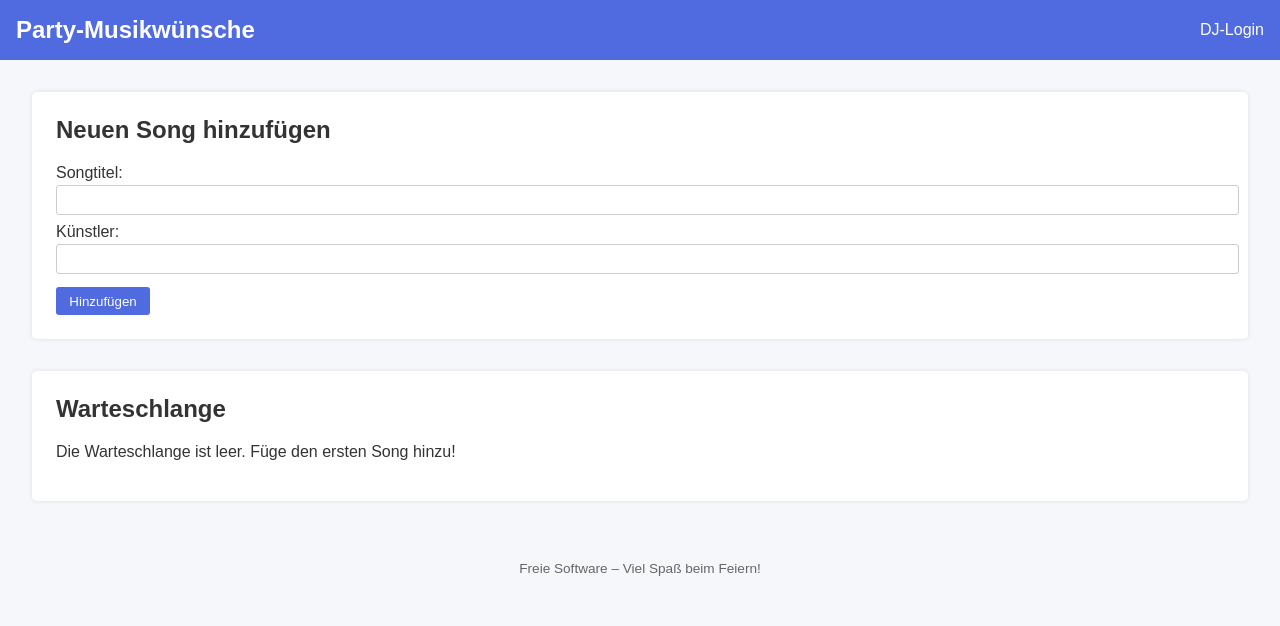
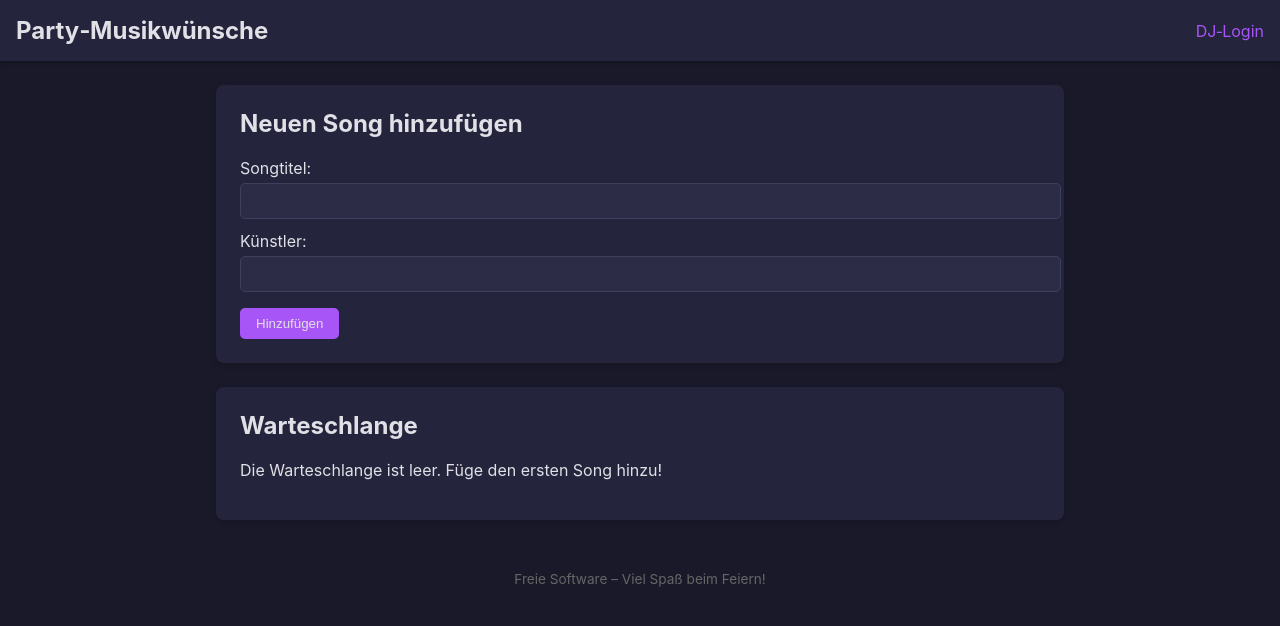
Before and after one commit to HarryKain/dj, a Flask app: page / in a window 1280 px wide. Shown: the top 626 px of the page. Run offline with Flask 3, Linux system fonts and the light colour scheme.

Commit message:
Add files via upload

```diff
--- a/app.py
+++ b/app.py
@@ -35,6 +35,7 @@ from flask import (
     url_for,
     session,
     flash,
+    jsonify,
 )
 
 
@@ -74,10 +75,14 @@ def index():
     # earlier if likes tie).  This ensures the most liked song appears at the
     # top of the queue.
     sorted_songs = sorted(songs, key=lambda s: (-s['likes'], s['id']))
+    # List of song IDs this user has already liked (stored in session).  Used to
+    # disable like buttons so each person can only like a song once.
+    liked_songs = session.get('liked_songs', [])
     return render_template(
         'index.html',
         songs=sorted_songs,
         dj_logged_in=session.get('dj_logged_in', False),
+        liked_songs=liked_songs,
     )
 
 
@@ -105,9 +110,19 @@ def add_song():
 
 @app.route('/like/<int:song_id>', methods=['POST'])
 def like_song(song_id: int):
+    # Ensure each user can like a song only once.  We keep track of liked IDs in
+    # the session.  If the song hasn't been liked by this user, increment
+    # likes and record the like; otherwise do nothing.
+    liked = session.get('liked_songs', [])
     for song in songs:
         if song['id'] == song_id:
-            song['likes'] += 1
+            if song_id not in liked:
+                song['likes'] += 1
+                liked.append(song_id)
+                session['liked_songs'] = liked
+            else:
+                # Optional: flash a message to inform the user
+                flash('Du hast diesen Song bereits geliked.', category='error')
             break
     return redirect(url_for('index'))
 
@@ -119,6 +134,16 @@ def remove_song(song_id: int):
     songs = [s for s in songs if s['id'] != song_id]
     flash('Song aus der Warteschlange entfernt.', category='success')
     return redirect(url_for('index'))
+
+
+# Expose the current queue as JSON for client-side refreshing.
+# Returns a list of song objects sorted by likes and id.
+@app.route('/data')
+def data():
+    sorted_songs = sorted(songs, key=lambda s: (-s['likes'], s['id']))
+    # Do not expose sensitive session data.  The list includes each song's id,
+    # title, artist and like count.
+    return jsonify(sorted_songs)
 
 
 @app.route('/login', methods=['GET', 'POST'])
--- a/static/style.css
+++ b/static/style.css
@@ -2,21 +2,41 @@
  * Einfache Styles für die Party‑Wunschliste.
  */
 
+/*
+ * Dark‑mode style with purple/pink accents.  Defines CSS variables for colors
+ * and uses responsive design rules for small screens.  Font stack picks modern
+ * system fonts and falls back to sans‑serif.
+ */
+
+:root {
+    --bg-color: #1a192a;        /* dunkler Hintergrund */
+    --card-bg: #24243c;         /* dunklere Kartenfarbe */
+    --text-color: #e0e0e6;      /* helle Schrift */
+    --accent: #a855f7;          /* lila Akzent */
+    --accent-secondary: #ec4899; /* pinker Akzent */
+    --button-hover: #7c3aed;    /* dunkleres Lila für Hover */
+    --error-bg: #b91c1c;
+    --error-text: #f9fafb;
+    --success-bg: #15803d;
+    --success-text: #f9fafb;
+}
+
 body {
-    font-family: Arial, sans-serif;
+    font-family: -apple-system, BlinkMacSystemFont, "Segoe UI", Roboto, "Helvetica Neue", sans-serif;
     margin: 0;
     padding: 0;
-    background-color: #f6f7fb;
-    color: #333;
+    background-color: var(--bg-color);
+    color: var(--text-color);
 }
 
 header {
-    background-color: #506ae0;
-    color: white;
-    padding: 1em;
+    background-color: var(--card-bg);
+    color: var(--text-color);
+    padding: 1rem;
     display: flex;
     justify-content: space-between;
     align-items: center;
+    box-shadow: 0 2px 4px rgba(0, 0, 0, 0.3);
 }
 
 header h1 {
@@ -24,26 +44,32 @@ header h1 {
     font-size: 1.5em;
 }
 
-header nav a, header nav form button {
-    color: white;
+header nav a,
+header nav form button {
+    color: var(--accent);
     text-decoration: none;
-    margin-left: 1em;
+    margin-left: 1rem;
     background: transparent;
     border: none;
     cursor: pointer;
     font-size: 1em;
+    transition: color 0.2s ease;
 }
 
-header nav form button:hover, header nav a:hover {
-    text-decoration: underline;
+header nav form button:hover,
+header nav a:hover {
+    color: var(--accent-secondary);
 }
 
 section {
-    margin: 2em;
-    background: white;
-    padding: 1.5em;
-    border-radius: 5px;
-    box-shadow: 0 0 5px rgba(0, 0, 0, 0.1);
+    margin: 1.5rem;
+    background: var(--card-bg);
+    padding: 1.5rem;
+    border-radius: 8px;
+    box-shadow: 0 2px 6px rgba(0, 0, 0, 0.2);
+    max-width: 800px;
+    margin-left: auto;
+    margin-right: auto;
 }
 
 section h2 {
@@ -52,29 +78,38 @@ section h2 {
 
 label {
     display: block;
-    margin-top: 0.5em;
+    margin-top: 0.75rem;
 }
 
-input[type="text"], input[type="password"] {
+input[type="text"],
+input[type="password"] {
     width: 100%;
-    padding: 0.5em;
-    margin-top: 0.2em;
-    border: 1px solid #ccc;
-    border-radius: 3px;
+    padding: 0.6rem;
+    margin-top: 0.3rem;
+    background-color: #2c2c46;
+    border: 1px solid #3f3f5e;
+    border-radius: 5px;
+    color: var(--text-color);
 }
 
 button {
-    margin-top: 1em;
-    padding: 0.5em 1em;
-    background-color: #506ae0;
-    color: white;
+    margin-top: 1rem;
+    padding: 0.5rem 1rem;
+    background-color: var(--accent);
+    color: var(--text-color);
     border: none;
-    border-radius: 3px;
+    border-radius: 5px;
     cursor: pointer;
+    transition: background-color 0.2s ease;
 }
 
-button:hover {
-    background-color: #3b50b6;
+button:disabled {
+    opacity: 0.5;
+    cursor: not-allowed;
+}
+
+button:hover:not(:disabled) {
+    background-color: var(--button-hover);
 }
 
 ul {
--- a/templates/index.html
+++ b/templates/index.html
@@ -49,7 +49,7 @@
     <section id="song-list">
         <h2>Warteschlange</h2>
         {% if songs %}
-            <ul>
+            <ul id="songs-container">
             {% for song in songs %}
                 <li>
                     <div class="song-info">
@@ -57,8 +57,13 @@
                         <span class="song-artist">{{ song.artist }}</span>
                     </div>
                     <div class="song-actions">
+                        {# Disable like button if this user already liked the song #}
                         <form method="post" action="{{ url_for('like_song', song_id=song.id) }}" class="inline-form">
-                            <button type="submit">Gefällt mir ({{ song.likes }})</button>
+                            {% if song.id in liked_songs %}
+                                <button type="submit" disabled>Gefällt mir ({{ song.likes }})</button>
+                            {% else %}
+                                <button type="submit">Gefällt mir ({{ song.likes }})</button>
+                            {% endif %}
                         </form>
                         {% if dj_logged_in %}
                             <form method="post" action="{{ url_for('remove_song', song_id=song.id) }}" class="inline-form">
@@ -77,5 +82,22 @@
     <footer>
         <p>Freie Software – Viel Spaß beim Feiern!</p>
     </footer>
+
+    <!-- Auto-refresh: poll the server every few seconds for updates.  This JS
+         reloads the page after a short interval so new songs and updated like
+         counts appear automatically.  If you prefer to avoid full page reloads,
+         you could fetch JSON from /data and update the DOM directly. -->
+    <script>
+      // Reload the page every 8 seconds to reflect changes from other users.
+      setInterval(function() {
+        // Only reload if the user is not currently submitting a form (to avoid
+        // interrupting form submissions).  We check whether there are any
+        // pending fetches or focused elements; this is a simple heuristic.
+        const activeElement = document.activeElement;
+        if (!activeElement || activeElement.tagName !== 'INPUT') {
+          location.reload();
+        }
+      }, 8000);
+    </script>
 </body>
 </html>
```
Also changed, not shown: other parts of static/style.css (+26 -8 lines), requirements.txt (line endings or trailing spaces).
